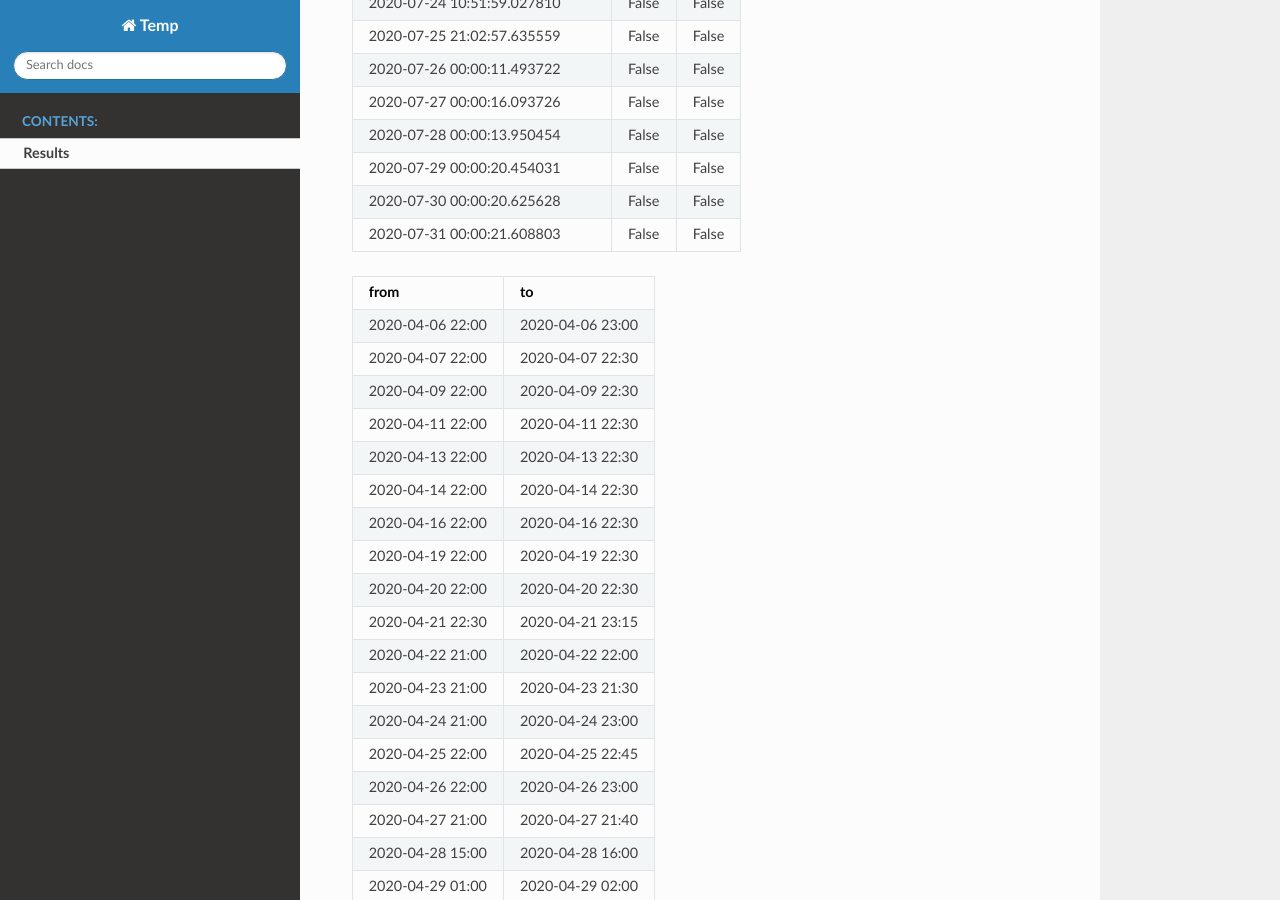
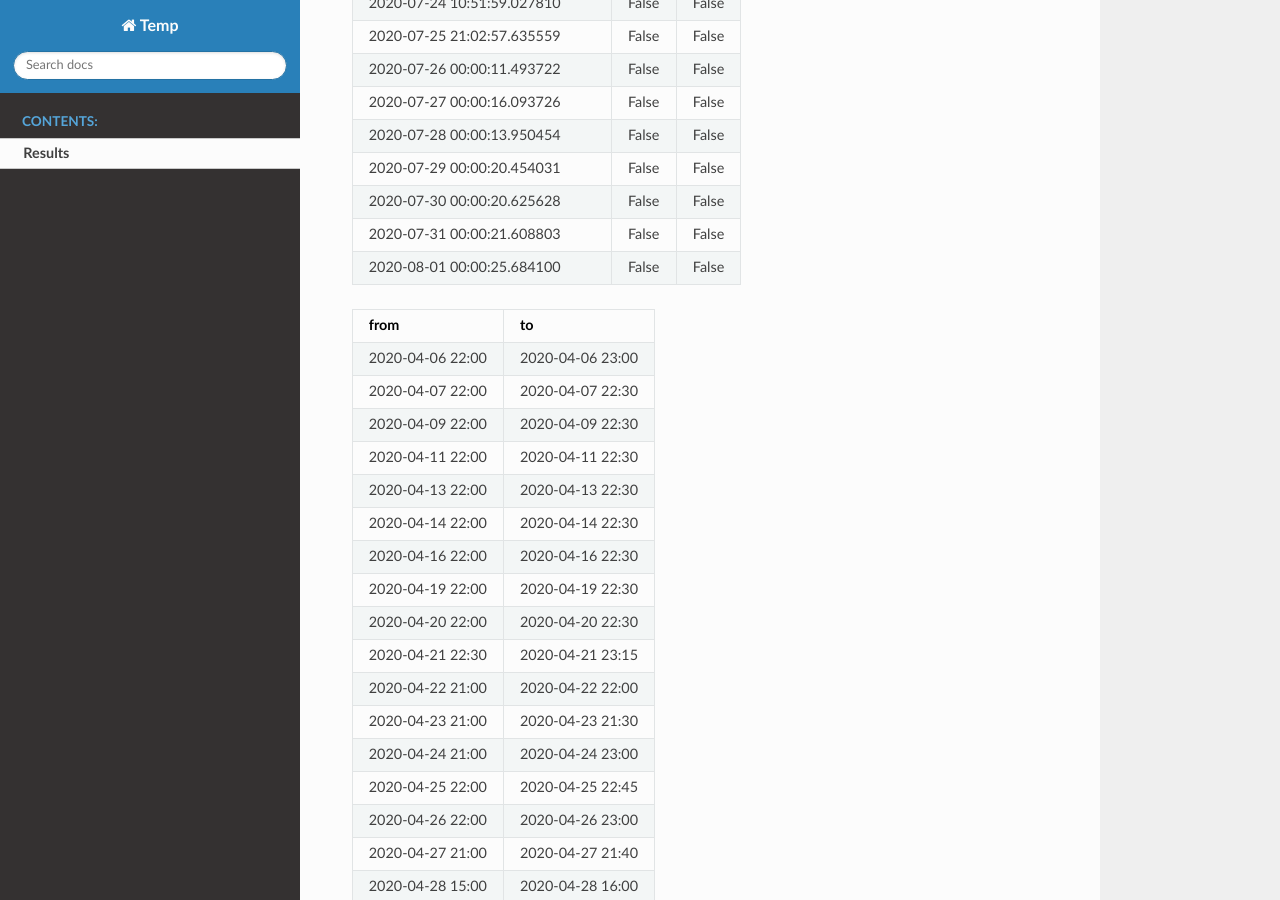
Before and after one commit to shlomow/queries-results, a Sphinx documentation site: the page built from source/results.rst, in a window 1280 px wide and 900 px high, scrolled down 3368 px. Built offline with Sphinx 7.4.7 and the Read the Docs theme 2.0.0, drawn with Linux system fonts in a browser that asks for light colours.

Commit message:
update results

```diff
--- a/source/results.rst
+++ b/source/results.rst
@@ -111,6 +111,7 @@ fifth experiment: 24.07.2020
    2020-07-29 00:00:20.454031, False, False
    2020-07-30 00:00:20.625628, False, False
    2020-07-31 00:00:21.608803, False, False
+   2020-08-01 00:00:25.684100, False, False
 
 .. csv-table::
    :header: "from", "to"
```
Also changed, not shown: results.json (+1 -1 lines).
